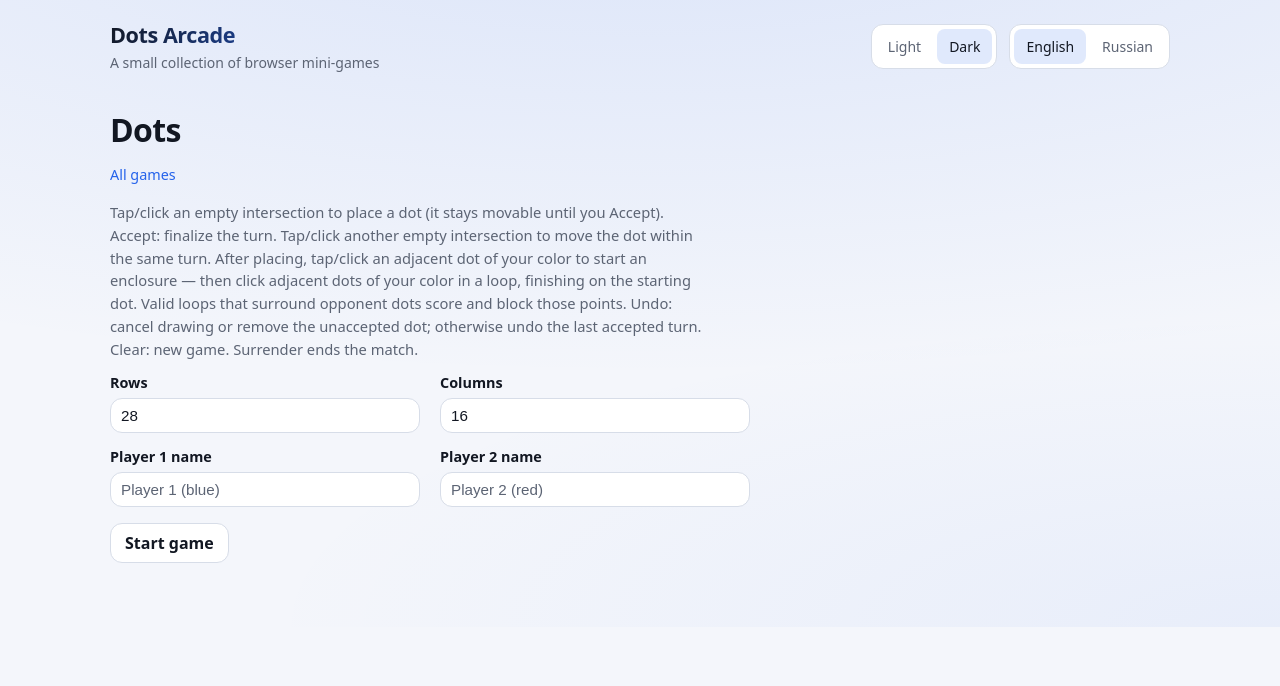
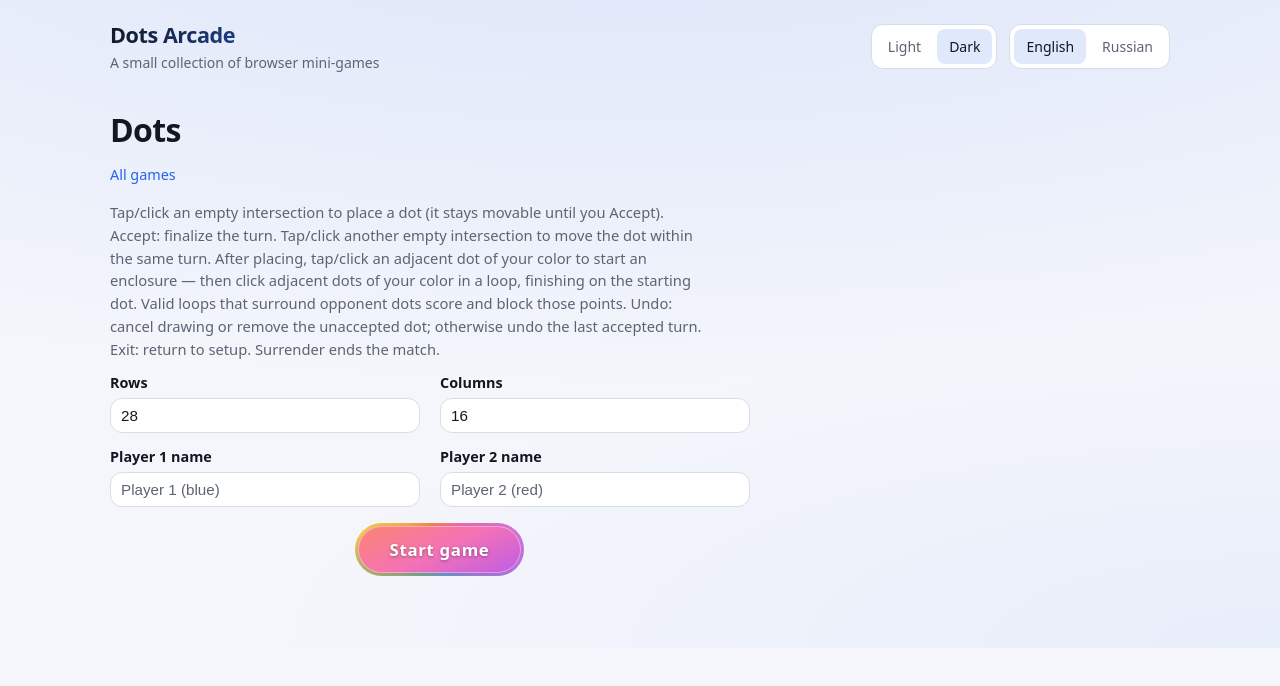
Before and after one commit to Bolnus/dots_react, a Next.js app: page /en/games/dots in a window 1280 px wide. Shown: the top 686 px of the page. Built offline with nearby package versions, Linux system fonts and the light colour scheme.

Commit message:
feat: Exit button

```diff
--- a/src/FSD/features/dots-game/ui/DotsGame.module.css
+++ b/src/FSD/features/dots-game/ui/DotsGame.module.css
@@ -65,8 +65,11 @@
 .setupActions {
   display: flex;
   flex-wrap: wrap;
+  justify-content: center;
   gap: 8px;
-  margin-bottom: 8px;
+  margin: 8px 0 16px;
+  width: 100%;
+  max-width: 72ch;
 }
 
 .hint {
--- a/src/FSD/features/dots-game/ui/DotsGame.tsx
+++ b/src/FSD/features/dots-game/ui/DotsGame.tsx
@@ -9,9 +9,9 @@ import type { DotsGameConfig, PlayerId } from "../model/types";
 import styles from "./DotsGame.module.css";
 import { DotsGameBackLink } from "./DotsGameBackLink";
 import { DotsGamePlay } from "./DotsGamePlay";
+import { DotsGameStartButton } from "./DotsGameStartButton";
 import { NumberInput } from "@/FSD/shared/ui/input/NumberInput";
 import { NumberInputType } from "@/FSD/shared/ui/input/types";
-import { ToolbarButton } from "@/FSD/shared/ui/toolbar-button/ToolbarButton";
 
 const GRID_MIN = 3;
 const GRID_MAX = 60;
@@ -72,7 +72,14 @@ export function DotsGame(): ReactElement {
   const [session, setSession] = useState<Session | null>(null);
 
   if (session) {
-    return <DotsGamePlay key={session.key} config={session.config} playerLabels={session.labels} />;
+    return (
+      <DotsGamePlay
+        key={session.key}
+        config={session.config}
+        playerLabels={session.labels}
+        onExit={() => setSession(null)}
+      />
+    );
   }
 
   return (
@@ -115,7 +122,7 @@ export function DotsGame(): ReactElement {
       </div>
       {setupError ? <p className={styles.setupError}>{setupError}</p> : null}
       <div className={styles.setupActions}>
-        <ToolbarButton
+        <DotsGameStartButton
           onClick={() =>
             startDotsGameSession({
               rows,
@@ -130,7 +137,7 @@ export function DotsGame(): ReactElement {
           }
         >
           {t("startGame")}
-        </ToolbarButton>
+        </DotsGameStartButton>
       </div>
     </div>
   );
--- a/src/FSD/features/dots-game/ui/DotsGamePlay.tsx
+++ b/src/FSD/features/dots-game/ui/DotsGamePlay.tsx
@@ -29,15 +29,15 @@ import type { DotClassMap, MutablePoint } from "./DotsGameTypes";
 type DotsGamePlayProps = Readonly<{
   config: DotsGameConfig;
   playerLabels: Readonly<Record<PlayerId, string>>;
+  onExit: () => void;
 }>;
 
 /** In-game board, scoring, and actions (stage 2). */
-export function DotsGamePlay({ config, playerLabels }: DotsGamePlayProps): ReactElement {
+export function DotsGamePlay({ config, playerLabels, onExit }: DotsGamePlayProps): ReactElement {
   const t = useTranslations("DotsGame");
   const boardRef = useRef<HTMLDivElement | null>(null);
   const boardWrapRef = useRef<HTMLDivElement | null>(null);
-  const { state, placeLmb, placeRmb, polygonClick, accept, undo, clear, surrender, currentPlayer } =
-    useDotsGame(config);
+  const { state, placeLmb, placeRmb, polygonClick, accept, undo, surrender, currentPlayer } = useDotsGame(config);
   const { cells, scores, mode, chainPath, polygons, winner, surrenderedBy, pendingDot } = state;
   const { cellSizePx, rows, cols } = state.config;
   const width = (cols - 1) * cellSizePx;
@@ -134,7 +134,7 @@ export function DotsGamePlay({ config, playerLabels }: DotsGamePlayProps): React
           {t("accept")}
         </ToolbarButton>
         <ToolbarButton onClick={undo}>{t("undo")}</ToolbarButton>
-        <ToolbarButton onClick={clear}>{t("clear")}</ToolbarButton>
+        <ToolbarButton onClick={onExit}>{t("exit")}</ToolbarButton>
         <ToolbarButton onClick={surrender} disabled={state.mode === "ended"}>
           {t("surrender")}
         </ToolbarButton>
--- /dev/null
+++ b/src/FSD/features/dots-game/ui/DotsGameStartButton.module.css
@@ -0,0 +1,107 @@
+.wrapper {
+  position: relative;
+  display: inline-flex;
+  border-radius: 999px;
+  padding: 3px;
+  overflow: hidden;
+  isolation: isolate;
+}
+
+.wrapper::before {
+  content: "";
+  position: absolute;
+  inset: -120%;
+  z-index: 0;
+  background: conic-gradient(
+    from 0deg,
+    #fde047,
+    #fb923c,
+    #f472b6,
+    #c084fc,
+    #38bdf8,
+    #4ade80,
+    #fde047
+  );
+  animation: dotsStartOrbit 2.8s linear infinite;
+}
+
+@keyframes dotsStartOrbit {
+  to {
+    transform: rotate(360deg);
+  }
+}
+
+.btn {
+  position: relative;
+  z-index: 1;
+  appearance: none;
+  margin: 0;
+  border: none;
+  border-radius: 999px;
+  padding: 12px 32px;
+  cursor: pointer;
+  font-size: 1.05rem;
+  font-weight: 800;
+  letter-spacing: 0.04em;
+  color: #fff;
+  text-shadow: 0 1px 3px rgb(0 0 0 / 0.35);
+  background: linear-gradient(155deg, #ff8f4c 0%, #f472b6 38%, #a855f7 72%, #6366f1 100%);
+  background-size: 200% 200%;
+  box-shadow:
+    0 0 0 1px rgb(255 255 255 / 0.35) inset,
+    0 4px 22px rgb(236 72 153 / 0.55),
+    0 2px 8px rgb(0 0 0 / 0.2);
+  animation: dotsStartGlow 2.2s ease-in-out infinite alternate;
+  transition:
+    transform 0.18s ease,
+    filter 0.18s ease;
+}
+
+@keyframes dotsStartGlow {
+  from {
+    background-position: 0% 40%;
+    box-shadow:
+      0 0 0 1px rgb(255 255 255 / 0.35) inset,
+      0 4px 18px rgb(236 72 153 / 0.45),
+      0 2px 8px rgb(0 0 0 / 0.2);
+  }
+  to {
+    background-position: 100% 60%;
+    box-shadow:
+      0 0 0 1px rgb(255 255 255 / 0.45) inset,
+      0 6px 32px rgb(168 85 247 / 0.55),
+      0 2px 10px rgb(0 0 0 / 0.22);
+  }
+}
+
+.btn:hover:not(:disabled) {
+  transform: scale(1.04) translateY(-1px);
+  filter: brightness(1.06);
+}
+
+.btn:active:not(:disabled) {
+  transform: scale(0.98);
+}
+
+.btn:focus-visible {
+  outline: 3px solid color-mix(in srgb, var(--accent) 70%, #fff);
+  outline-offset: 3px;
+}
+
+.btn:disabled {
+  cursor: not-allowed;
+  opacity: 0.55;
+  filter: grayscale(0.35);
+  transform: none;
+  animation: none;
+}
+
+@media (prefers-reduced-motion: reduce) {
+  .wrapper::before {
+    animation: none;
+  }
+
+  .btn {
+    animation: none;
+  }
+}
--- /dev/null
+++ b/src/FSD/features/dots-game/ui/DotsGameStartButton.tsx
@@ -0,0 +1,22 @@
+"use client";
+
+import type { ReactElement, ReactNode } from "react";
+
+import styles from "./DotsGameStartButton.module.css";
+
+export type DotsGameStartButtonProps = Readonly<{
+  onClick: () => void;
+  disabled?: boolean;
+  children: ReactNode;
+}>;
+
+/** Bright call-to-action for the dots setup screen with a cycling rim animation. */
+export function DotsGameStartButton({ onClick, disabled = false, children }: DotsGameStartButtonProps): ReactElement {
+  return (
+    <div className={styles.wrapper}>
+      <button type="button" className={styles.btn} onClick={onClick} disabled={disabled}>
+        {children}
+      </button>
+    </div>
+  );
+}
--- a/src/messages/en.json
+++ b/src/messages/en.json
@@ -29,10 +29,11 @@
     "turnPlace": "{player} places a dot",
     "turnDrawing": "Complete the enclosure: click adjacent dots of your color and return to the start",
     "turnEnded": "Game over",
-    "rulesShort": "Tap/click an empty intersection to place a dot (it stays movable until you Accept). Accept: finalize the turn. Tap/click another empty intersection to move the dot within the same turn. After placing, tap/click an adjacent dot of your color to start an enclosure — then click adjacent dots of your color in a loop, finishing on the starting dot. Valid loops that surround opponent dots score and block those points. Undo: cancel drawing or remove the unaccepted dot; otherwise undo the last accepted turn. Clear: new game. Surrender ends the match.",
+    "rulesShort": "Tap/click an empty intersection to place a dot (it stays movable until you Accept). Accept: finalize the turn. Tap/click another empty intersection to move the dot within the same turn. After placing, tap/click an adjacent dot of your color to start an enclosure — then click adjacent dots of your color in a loop, finishing on the starting dot. Valid loops that surround opponent dots score and block those points. Undo: cancel drawing or remove the unaccepted dot; otherwise undo the last accepted turn. Exit: return to setup. Surrender ends the match.",
     "accept": "Accept",
     "undo": "Undo",
     "clear": "Clear",
+    "exit": "Exit",
     "surrender": "Surrender",
     "boardAria": "Dots game grid",
     "resultSurrender": "{winner} wins (opponent surrendered).",
--- a/src/messages/ru.json
+++ b/src/messages/ru.json
@@ -29,10 +29,11 @@
     "turnPlace": "{player} ставит точку",
     "turnDrawing": "Замкните область: кликайте соседние точки своего цвета по кругу и завершите на стартовой",
     "turnEnded": "Игра окончена",
-    "rulesShort": "Тап/ЛКМ по пустому пересечению: поставить точку (её можно перемещать, пока не нажмёте «Принять»). «Принять»: завершить ход. Тап/ЛКМ по другому пустому пересечению: переместить точку в рамках текущего хода. После установки тап/ЛКМ по соседней точке своего цвета: начать обводку — затем кликайте соседние точки своего цвета по кругу, завершая на стартовой. Верные контуры с точками соперника дают очки и блокируют клетки. «Отмена»: сбросить обводку или убрать непринятую точку; иначе отменяет последний принятый ход. «Очистить»: новая партия. «Сдаться» завершает партию.",
+    "rulesShort": "Тап/ЛКМ по пустому пересечению: поставить точку (её можно перемещать, пока не нажмёте «Принять»). «Принять»: завершить ход. Тап/ЛКМ по другому пустому пересечению: переместить точку в рамках текущего хода. После установки тап/ЛКМ по соседней точке своего цвета: начать обводку — затем кликайте соседние точки своего цвета по кругу, завершая на стартовой. Верные контуры с точками соперника дают очки и блокируют клетки. «Отмена»: сбросить обводку или убрать непринятую точку; иначе отменяет последний принятый ход. «Выход»: вернуться к настройкам. «Сдаться» завершает партию.",
     "accept": "Принять",
     "undo": "Отмена",
     "clear": "Очистить",
+    "exit": "Выход",
     "surrender": "Сдаться",
     "boardAria": "Поле игры «Точки»",
     "resultSurrender": "Победа: {winner} (соперник сдался).",
```
